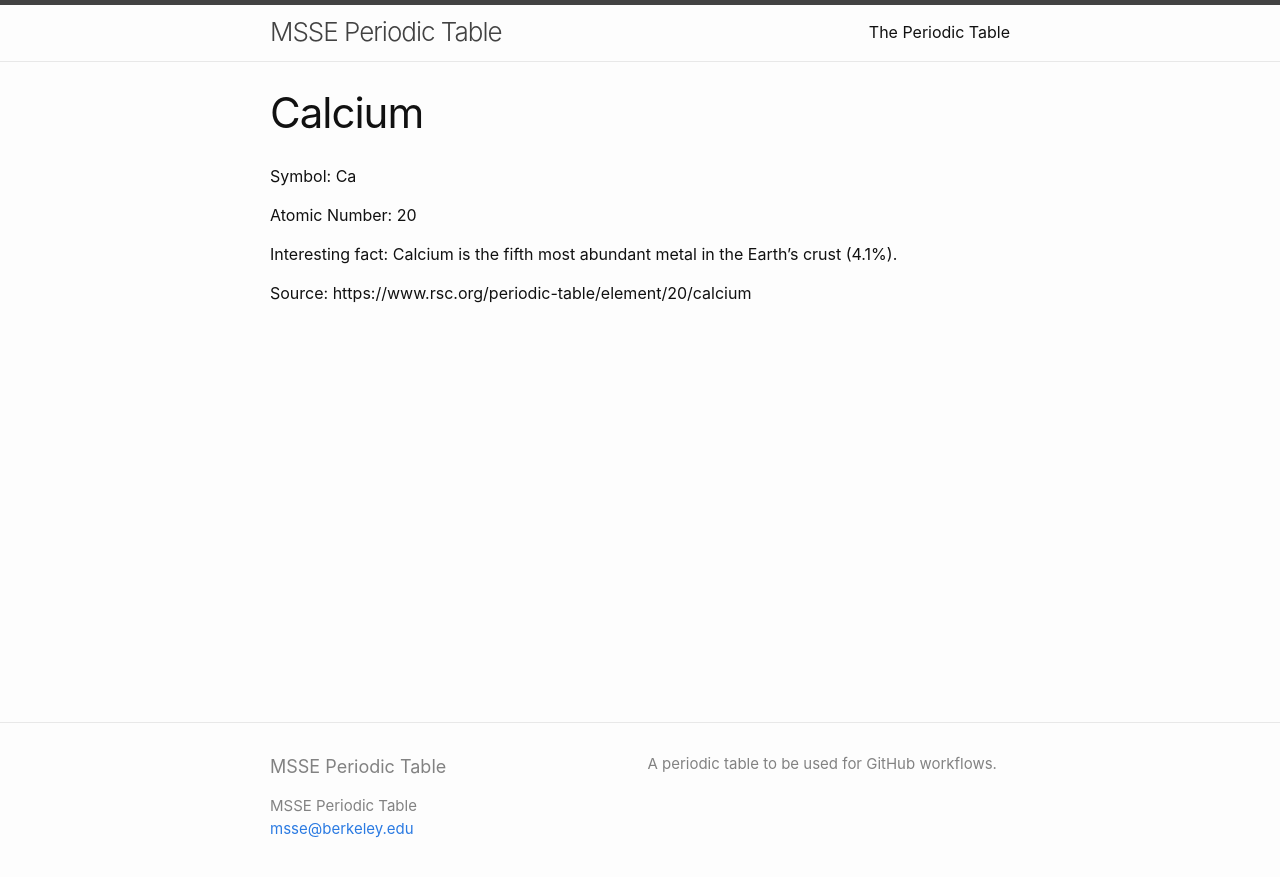
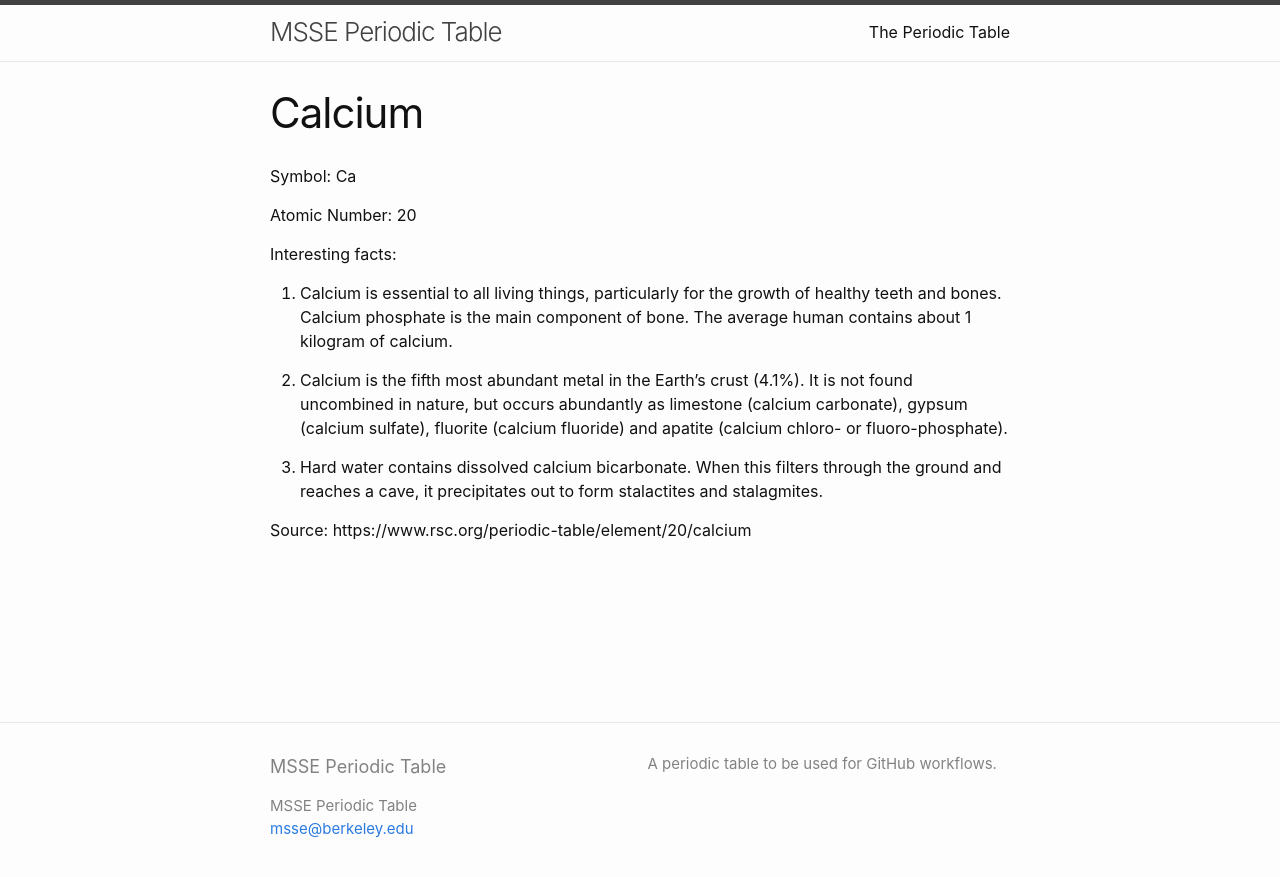
Before and after one commit to msse-chem-280-2024/periodic-table, a Jekyll site: the page built from elements/calcium.md, in a window 1280 px wide. Shown: the top 877 px of the page. Built offline with Jekyll 4.4.1, drawn with Linux system fonts in a browser that asks for light colours.

Commit message:
updated Calcium page with more facts

```diff
--- a/elements/calcium.md
+++ b/elements/calcium.md
@@ -7,6 +7,12 @@ Symbol: Ca
 
 Atomic Number: 20
 
-Interesting fact: Calcium is the fifth most abundant metal in the Earth's crust (4.1%).
+Interesting facts:
+
+1. Calcium is essential to all living things, particularly for the growth of healthy teeth and bones. Calcium phosphate is the main component of bone. The average human contains about 1 kilogram of calcium.
+
+2. Calcium is the fifth most abundant metal in the Earth's crust (4.1%). It is not found uncombined in nature, but occurs abundantly as limestone (calcium carbonate), gypsum (calcium sulfate), fluorite (calcium fluoride) and apatite (calcium chloro- or fluoro-phosphate).
+
+3. Hard water contains dissolved calcium bicarbonate. When this filters through the ground and reaches a cave, it precipitates out to form stalactites and stalagmites.
 
 Source: https://www.rsc.org/periodic-table/element/20/calcium
```
